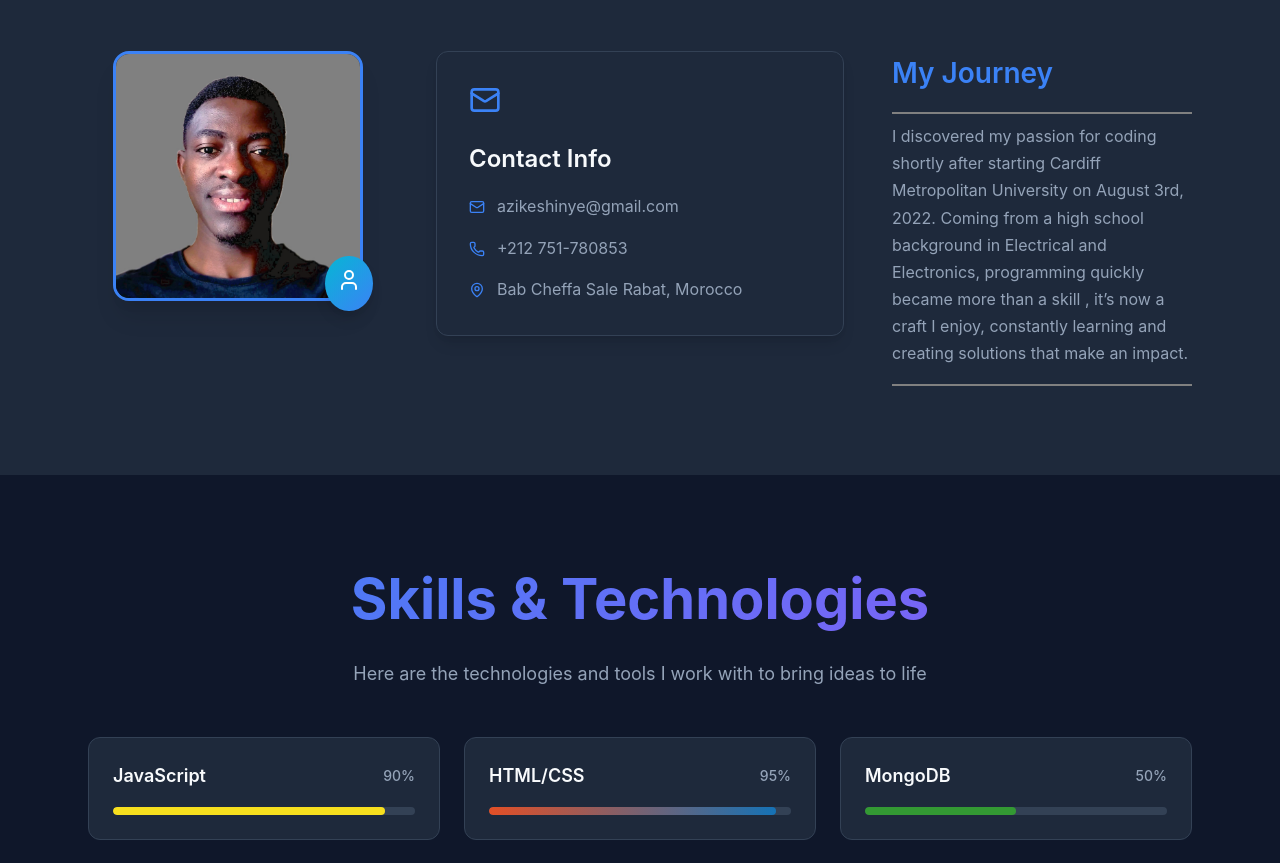
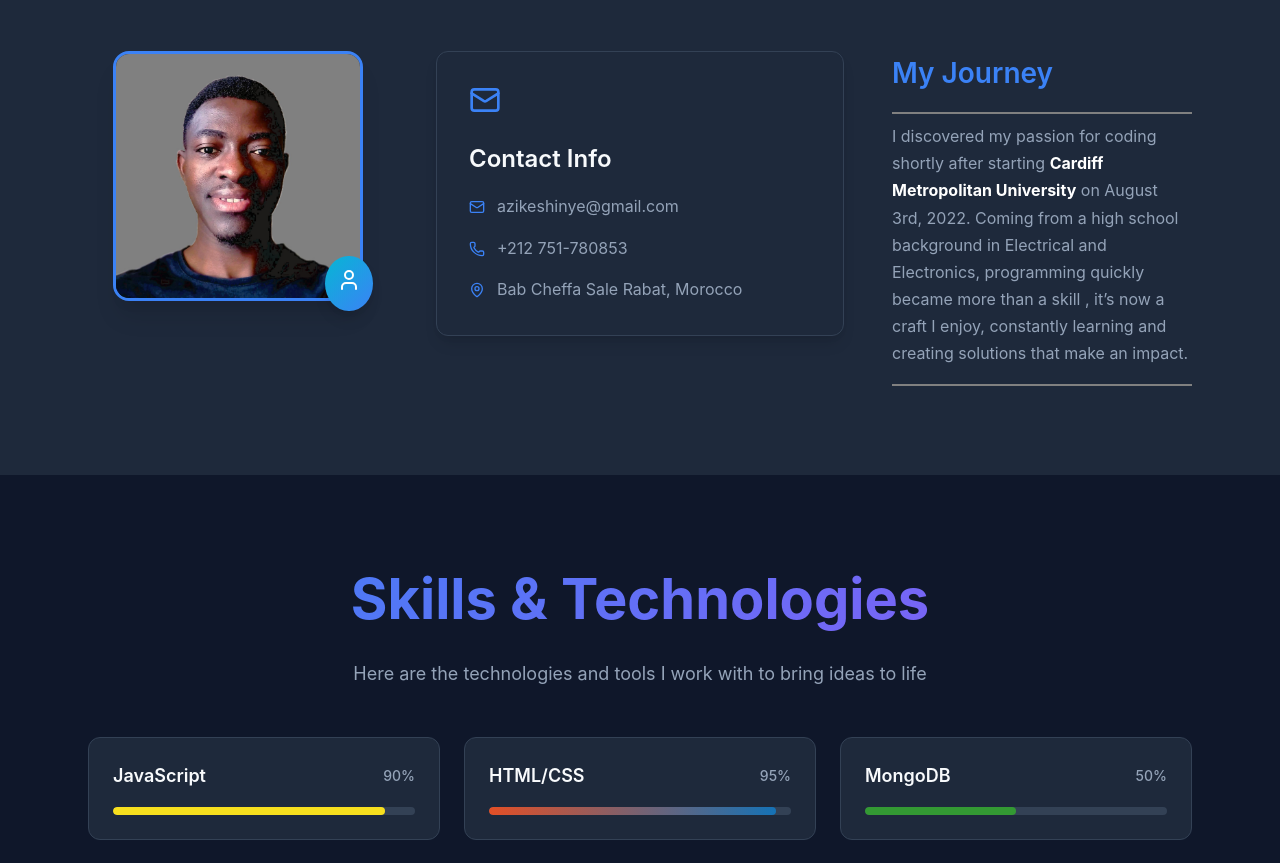
Before and after one commit to simon-azike1/MyNewPortfolio, a React (Vite) app in the folder New-Portfolio/: page / in a window 1280 px wide. Shown: the part 1040-1903 px from the top of the page. Built offline with nearby package versions, Linux system fonts and the light colour scheme.

Commit message:
Updated My Journey Content

```diff
--- a/New-Portfolio/src/Pages/Components/HeroSection/Hero.jsx
+++ b/New-Portfolio/src/Pages/Components/HeroSection/Hero.jsx
@@ -178,7 +178,7 @@ const Hero = () => {
             <h3 className="journey-title">My Journey</h3>
             <hr style={{ background: "gray", padding: "1px", marginBottom: "9px", border: "none", width: "100%" }} />
             <p className="journey-text">
-           I discovered my passion for coding shortly after starting Cardiff Metropolitan University on August 3rd, 2022. Coming from a high school background in Electrical and Electronics, programming quickly became more than a skill , it’s now a craft I enjoy, constantly learning and creating solutions that make an impact.
+           I discovered my passion for coding shortly after starting <b style={{color:"white"}}>Cardiff Metropolitan University</b> on  August 3rd, 2022. Coming from a high school background in Electrical and Electronics, programming quickly became more than a skill , it’s now a craft I enjoy, constantly learning and creating solutions that make an impact.
             </p>
             <hr style={{ background: "gray", padding: "1px", marginBottom: "9px", border: "none", width: "100%" }} />
           </motion.div>
```
